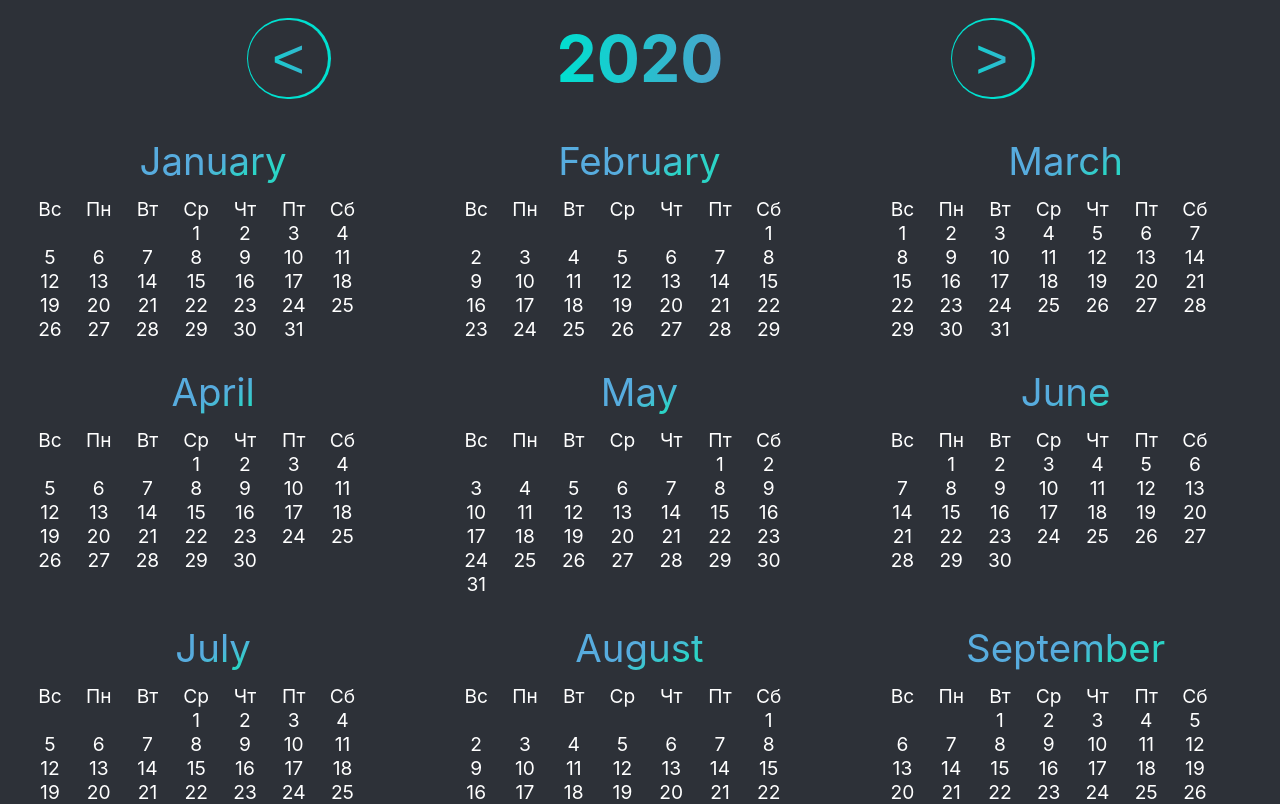
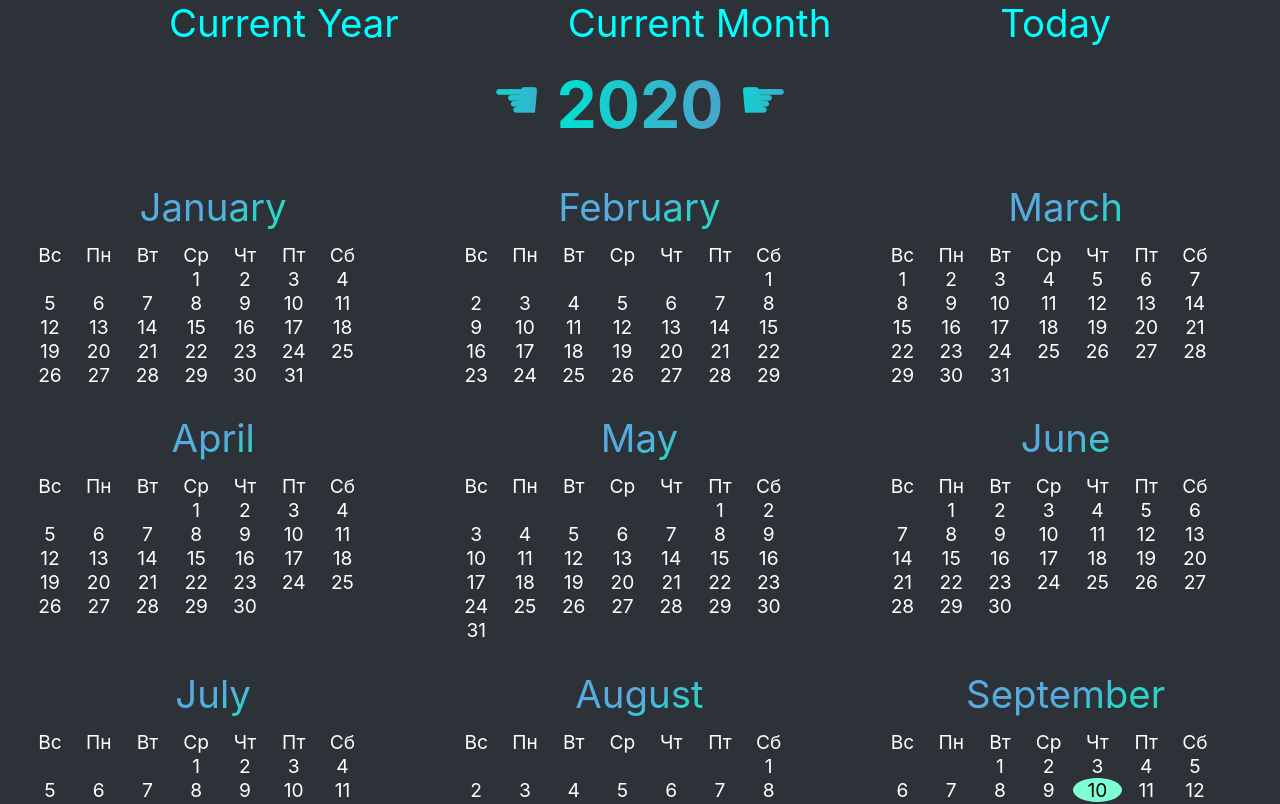
Before and after one commit to VadimTit/Calendar-app, a React (Create React App) app: page /year/2020 in a window 1280 px wide. Shown: the top 804 px of the page. Built offline with nearby package versions, Linux system fonts and the light colour scheme.

Commit message:
adds router, month, year, day

```diff
--- a/package.json
+++ b/package.json
@@ -6,6 +6,7 @@
     "@testing-library/jest-dom": "^4.2.4",
     "@testing-library/react": "^9.5.0",
     "@testing-library/user-event": "^7.2.1",
+    "classnames": "2.2.6",
     "react": "^16.13.1",
     "react-dom": "^16.13.1",
     "react-router-dom": "5.2.0",
--- a/src/App.js
+++ b/src/App.js
@@ -1,13 +1,56 @@
 import React, { Component } from 'react';
 import './App.css';
-import { Year } from './components';
+import { YearPage, NavBar, Month } from './components';
+import {
+  BrowserRouter as Router,
+  Switch,
+  Route,
+  Redirect,
+} from "react-router-dom";
 
 
 export default class App extends Component {
 
   render() {
     return (
-      <Year/>
+      <Router>
+        <NavBar />
+        <Switch>
+          <Route path="/currentyear" exact render={() => {
+            const today = new Date();
+            const redirectPath = `/year/${today.getFullYear()}`;
+            return (<Redirect to={redirectPath} />);
+          }} />
+
+          <Route path="/currentmonth" exact render={() => {
+            const today = new Date();
+            const redirectPath = `/year/${today.getFullYear()}/month/${today.getMonth() - 1}`;
+            return (<Redirect to={redirectPath} />);
+          }} />
+
+          <Route path="/today" exact render={() => {
+            return (
+              <div className="today">
+                {new Date().toLocaleString('default', { weekday: 'long', year: 'numeric', month: 'long', day: 'numeric' })}
+              </div>)
+          }} />
+
+          <Route path="/year/:year" exact render={({ match }) => {
+            return (
+              <YearPage year={match.params.year} />
+            )
+          }} />
+
+          <Route path="/year/:year/month/:month" exact render={({ match }) => {
+            return (
+              <div className="month-single-page">
+                <Month startDate={new Date(Number(match.params.year), Number(match.params.month) + 1)} />
+              </div>
+            )
+          }} />
+
+        </Switch>
+      </Router>
     );
   }
 }
--- /dev/null
+++ b/src/components/day/day.component.css
@@ -0,0 +1,15 @@
+.month-single-page .day {
+  font-size: 4.5vw;
+}
+
+.day {
+  width: 13%;
+  font-size: 1.5vw;
+  text-align: center;
+}
+
+.day.today {
+  background-color: aquamarine;
+  color: black;
+  border-radius: 50%;
+}
--- /dev/null
+++ b/src/components/day/day.component.js
@@ -0,0 +1,15 @@
+import React, { Component } from 'react';
+import './day.component.css';
+import classnames from 'classnames';
+
+export default class DayComponent extends Component {
+  render() {
+    const date = this.props.date;
+    const isToday = date && (new Date().toDateString() === date.toDateString());
+    return (
+      <div className={classnames({day: true, today: isToday})}>
+      {date ? date.getDate() : null }
+      </div>
+    )
+  }
+}
--- /dev/null
+++ b/src/components/dayPage/dayPage.component.js
@@ -0,0 +1,11 @@
+import React, { Component } from 'react'
+
+export default class DayPageComponent extends Component {
+  render() {
+    return (
+      <div>
+
+      </div>
+    )
+  }
+}
--- a/src/components/month/month.component.css
+++ b/src/components/month/month.component.css
@@ -8,15 +8,16 @@
   -webkit-background-clip: text;
   -webkit-text-fill-color: transparent;
 }
+
+.month-single-page .month-header {
+  font-size: 6.5vw;
+}
 .month-main {
   display: flex;
   flex-wrap: wrap;
 }
-.day {
-  width: 13%;
-  font-size: 1.5vw;
-  text-align: center;
-}
+
+
 .month {
   padding: 1vh 2vw;
 }
--- a/src/components/month/month.component.js
+++ b/src/components/month/month.component.js
@@ -1,23 +1,28 @@
 import './month.component.css';
 import React, { Component } from 'react';
+import { Link } from 'react-router-dom';
+import { Day } from '..';
 
 export default class MonthComponent extends Component {
 
   render() {
     const startDate = this.props.startDate;
     const title = startDate.toLocaleString('default', { month: 'long' });
+
     const tempDate = new Date(startDate);
     const days = [];
 
     let day = 1;
+    tempDate.setDate(day);
+
     while (tempDate.getMonth() === startDate.getMonth()) {
-      days.push(day);
+      days.push(new Date(tempDate));
       day = day + 1;
       tempDate.setDate(day);
     }
 
     for (let i = startDate.getDay(); i > 0; i--) {
-      days.unshift('');
+      days.unshift(null);
     }
 
     const dayOfWeek = ['Вс', 'Пн', 'Вт', 'Ср', 'Чт', 'Пт', 'Сб'];
@@ -25,11 +30,13 @@ export default class MonthComponent extends Component {
     return (
       <div className="month">
         <div className="month-header">
+        <Link to={`/year/${startDate.getFullYear()}/month/${startDate.getMonth() - 1}`}>
           {title}
+        </Link>
         </div>
         <div className="month-main">
-          {dayOfWeek.map(day => <div className="day day-title">{day}</div>)}
-          {days.map(day => <div className="day">{day}</div>)}
+          {dayOfWeek.map((day, index) => <div key={index} className="day day-title">{day}</div>)}
+          {days.map((day, index)=> <Day key={index} date={day}/>)}
         </div>
       </div>
     );
--- /dev/null
+++ b/src/components/navbar/navbar.component.css
@@ -0,0 +1,10 @@
+.navbar {
+  display:flex;
+  justify-content: space-evenly;
+}
+
+.navbar > * {
+  color: aqua;
+  font-size: 3vw;
+  text-decoration: none;
+}
--- /dev/null
+++ b/src/components/navbar/navbar.component.js
@@ -0,0 +1,21 @@
+import './navbar.component.css'
+import React, { Component } from 'react'
+import { Link } from 'react-router-dom'
+
+export default class NavbarComponent extends Component {
+  render() {
+    return (
+      <div className="navbar">
+      <Link to="/currentyear">
+        <div>Current Year</div>
+      </Link>
+      <Link to="/currentmonth">
+        <div>Current Month</div>
+      </Link>
+      <Link to="/today">
+        <div>Today</div>
+      </Link>
+      </div>
+    )
+  }
+}
--- a/src/components/year/year.component.css
+++ b/src/components/year/year.component.css
@@ -1,6 +1,6 @@
 .year-header {
   display: flex;
-  justify-content: space-evenly;
+  justify-content: center;
   color: #fff;
   padding: 20px;
 }
@@ -18,7 +18,6 @@
   color: #fff;
   font-size: 7vh;
   width: 10vh;
-  box-shadow: 1px 0px 0px 2px #00e0d0;;
   border-radius: 7vh;
   background-image: linear-gradient(to right, #00e0d0 0%, #4aa3cc 100%);
   -webkit-text-fill-color: transparent;
--- a/src/components/year/year.component.js
+++ b/src/components/year/year.component.js
@@ -1,43 +1,29 @@
 import './year.component.css';
 import React, { Component } from 'react';
 import { Month } from '..'
+import { Link } from 'react-router-dom';
 
 const currentYear = new Date().getFullYear();
 
 export default class YearComponent extends Component {
-  state = this.calendarYear(currentYear);
+  render() {
 
-  calendarYear(year) {
-    return {
-      currentYear: year,
-      months: Array(12).fill(null).map((x, index) => {
-        return {
-          number: index,
-          startDate: new Date(year, index, 1),
-        }
-      })
-    }
-  }
-
-  nextYearHandler = () => {
-    this.setState(this.calendarYear(this.state.currentYear + 1));
-  }
-  previousYearHandler = () => {
-    this.setState(this.calendarYear(this.state.currentYear - 1));
-  }
-
-  render() {
+    const months = Array(12).fill(null).map((x, index) => new Date(this.props.year, index, 1));
 
     return (
       <div className="year">
         <div className="year-header">
-          <button type="button" className="buttonYear" onClick={this.previousYearHandler}>{'<'}</button>
-          <h1 className="year-title">{this.state.currentYear}</h1>
-          <button type="button" className="buttonYear" onClick={this.nextYearHandler}>{'>'}</button>
+          <Link to={`/year/${this.props.year - 1}`}>
+            <button type="button" className="buttonYear">{'☚'}</button>
+          </Link>
+          <h1 className="year-title">{this.props.year}</h1>
+          <Link to={`/year/${Number(this.props.year) + 1}`}>
+            <button type="button" className="buttonYear">{'☛'}</button>
+          </Link>
         </div>
         <div className="year-main">
-          {this.state.months.map(month => (
-            <Month startDate={month.startDate} />
+          {months.map(startDate => (
+            <Month className=" " key={startDate.toISOString()} startDate={startDate} />
           ))}
         </div>
       </div>
```
Also changed, not shown: src/components/index.js (+8 -2 lines), 1 other file (tests, documents, lock files or other folders).
